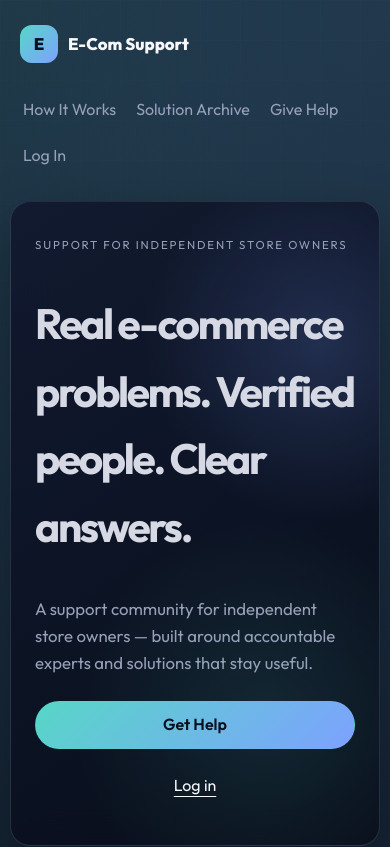
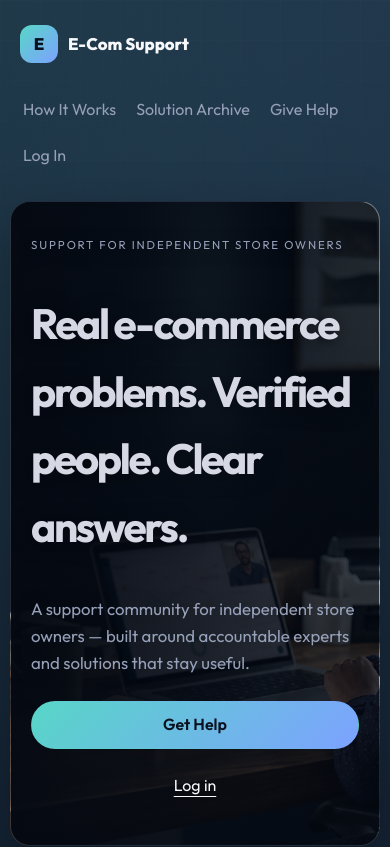
Before and after one commit to Akindelefelix1/E-ComSupport, a React (Vite) app: page / in a window 390 px wide. Shown: the top 847 px of the page. Built offline with nearby package versions, Linux system fonts and the light colour scheme.

Commit message:
feat: add landing hero section with background image and responsive styles

```diff
--- a/src/index.css
+++ b/src/index.css
@@ -30,6 +30,50 @@
   text-rendering: optimizeLegibility;
   -webkit-font-smoothing: antialiased;
   -moz-osx-font-smoothing: grayscale;
+}
+
+/* Photographic homepage hero */
+.landing-hero {
+  position: relative;
+  isolation: isolate;
+  overflow: hidden;
+  padding-inline: clamp(28px, 5vw, 64px) !important;
+  background: #07101e url('/hero-support-owner-v2.png') center / cover no-repeat !important;
+}
+
+.landing-hero::after {
+  content: '';
+  position: absolute;
+  z-index: -1;
+  inset: 0;
+  background: linear-gradient(90deg, rgba(4, 9, 18, .98) 0%, rgba(5, 11, 22, .91) 34%, rgba(5, 11, 22, .42) 62%, rgba(5, 11, 22, .08) 100%);
+}
+
+.landing-hero .hero-copy {
+  position: relative;
+  z-index: 1;
+  text-shadow: 0 2px 22px rgba(0, 0, 0, .4);
+}
+
+.app-shell > main > section,
+.app-shell > main > .site-footer {
+  padding-inline: clamp(28px, 5vw, 64px) !important;
+}
+
+@media (max-width: 560px) {
+  .landing-hero {
+    background-position: 64% center;
+    padding-inline: 20px !important;
+  }
+
+  .landing-hero::after {
+    background: linear-gradient(90deg, rgba(4, 9, 18, .97), rgba(4, 9, 18, .74));
+  }
+
+  .app-shell > main > section,
+  .app-shell > main > .site-footer {
+    padding-inline: 20px !important;
+  }
 }
 
 * {
@@ -104,7 +148,7 @@ img {
 }
 
 .app-shell {
-  width: min(1280px, calc(100% - 32px));
+  width: min(1440px, calc(100% - 20px));
   margin: 0 auto;
   padding: 20px 0 48px;
 }
```
Also changed, not shown: public/hero-support-owner-v2.png (added).
